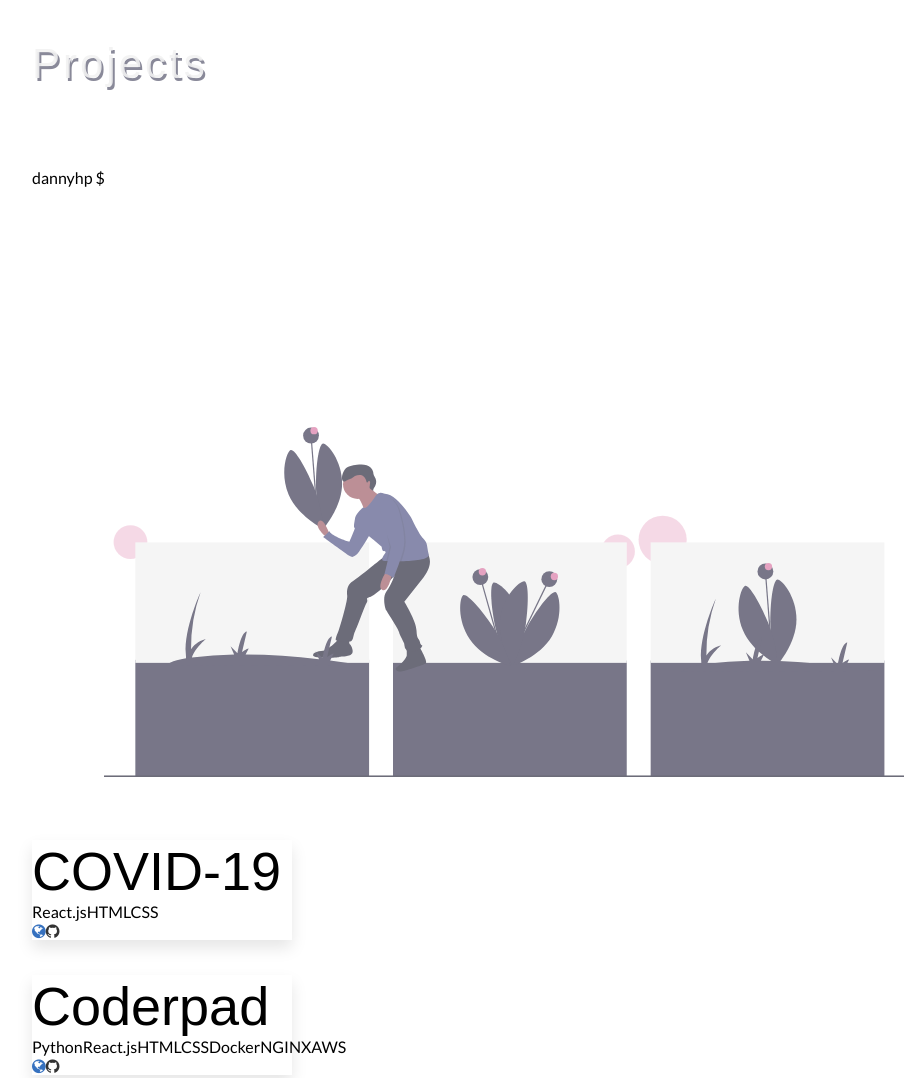
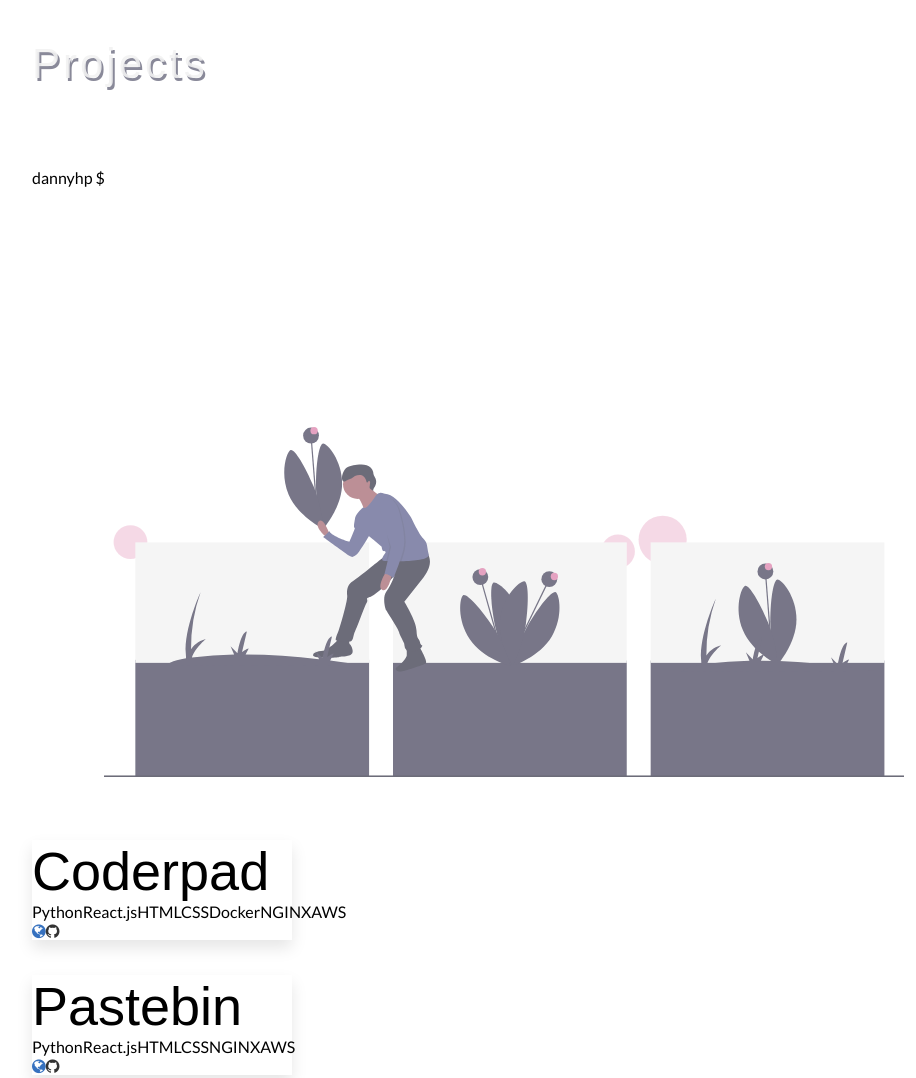
Before and after one commit to dannyhp1/portfolio-site, a Gatsby site: page /projects in a window 1280 px wide. Shown: the top 1078 px of the page, without its empty margins (136-1052 px from the left). Built offline with nearby package versions, Linux system fonts and the light colour scheme; Gatsby itself is replaced by a stand-in of ours; a web font is replaced by a local one.

Commit message:
Updated projects section (removed COVID dashboard/updated header) and updated resume.

```diff
--- a/src/components/sections/projects/ProjectHeader/ProjectHeader.jsx
+++ b/src/components/sections/projects/ProjectHeader/ProjectHeader.jsx
@@ -41,7 +41,7 @@
             >
               {'    '}
               {'    '}
-              {'Currently working on my own COVID-19 dashboard!           '}
+              {'You miss 100% of the shots you don\'t take.           '}
               <Typist.Backspace count={30} />
             </Typist>
           </div>
--- a/src/data/projects.json
+++ b/src/data/projects.json
@@ -1,23 +1,4 @@
 [
-  {
-    "name": "covid19",
-    "title": "COVID-19",
-    "tags": [
-      "React.js",
-      "HTML",
-      "CSS"
-    ],
-    "links": [
-      {
-        "icon": "globe",
-        "link": "https://covid19.dannyhp.com"
-      },
-      {
-        "icon": "github",
-        "link": "https://github.com/dannyhp1/covid19-dashboard"
-      }
-    ]
-  },
   {
     "name": "coderpad",
     "title": "Coderpad",
```
Also changed, not shown: 1 other file.
